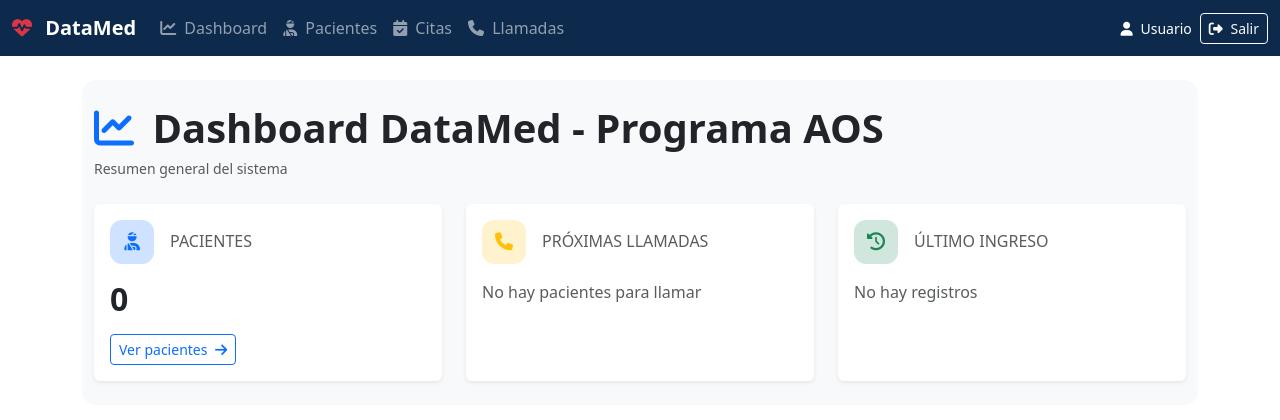
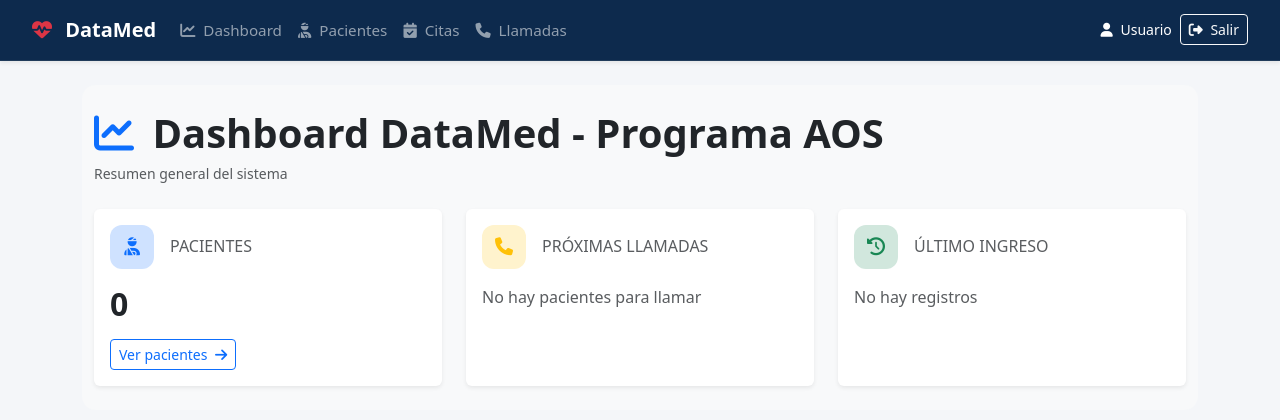
Before and after one commit to diegolozadev/DataMed, a Django app: page /dashboard/ in a window 1280 px wide. Shown: the top 420 px of the page. Run offline with Django 5.2, Linux system fonts and the light colour scheme.

Commit message:
Remove old CSS styles and add new styles for navbar and footer

```diff
--- a/static/css/style.css
+++ b/static/css/styles.css
@@ -1,6 +1,13 @@
 body {
     background-color: #f4f6f9;
 }
+
+.navbar-main {
+    background-color: #0d2a4d;
+    border-bottom: 1px solid rgba(255, 255, 255, 0.08);
+    padding: 10px 20px;
+}
+
 
 .navbar .nav-link {
     font-size: 0.95rem;
--- a/templates/base.html
+++ b/templates/base.html
@@ -21,7 +21,7 @@
 <body>
 
     <!-- NAVBAR -->
-<nav class="navbar navbar-expand-lg navbar-dark" style="background-color: #0d2a4d;" shadow-sm>
+<nav class="navbar navbar-expand-lg navbar-dark shadow-sm navbar-main" >
     <div class="container-fluid">
 
         <!-- Brand -->
@@ -99,6 +99,8 @@
 
 <!-- Bootstrap JS -->
 <script src="https://cdn.jsdelivr.net/npm/bootstrap@5.3.2/dist/js/bootstrap.bundle.min.js"></script>
+
+<!-- Footer -->
 <div class="container text-center py-4">
     <small class="text-muted">
         &copy; 2025 DataMed hecho con <i class="fa-solid fa-heart text-danger"></i> por el equipo DataINO.
```
